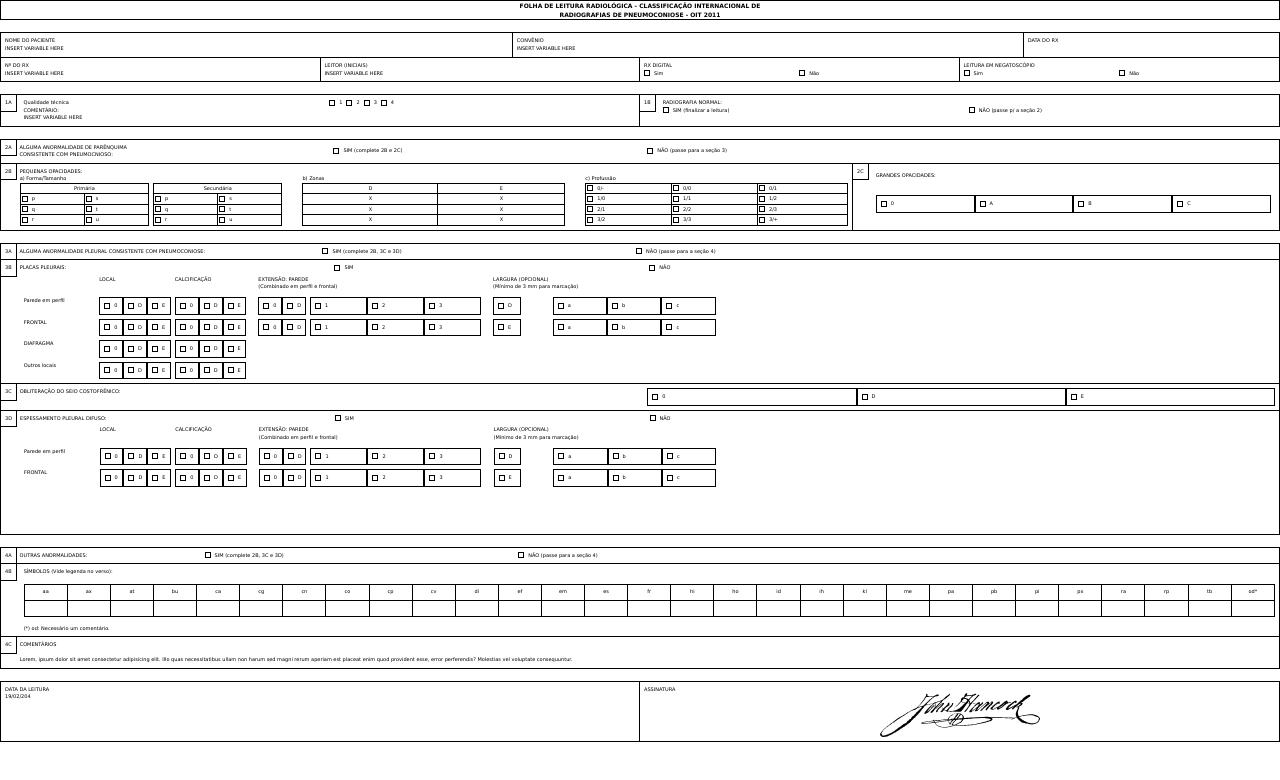
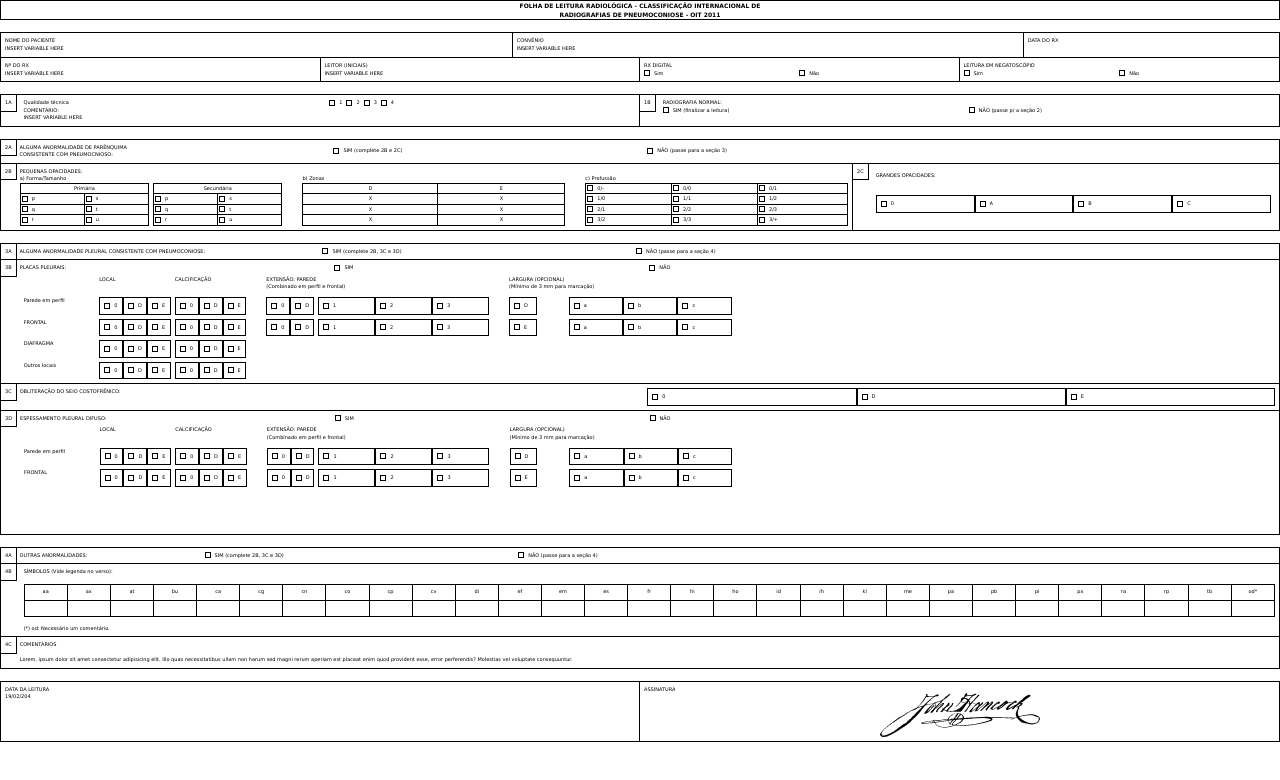
Before and after one commit to lucasdev2001/html-factory, a website built with Vite: page index.html in a window 1280 px wide. Built offline with nearby package versions, Linux system fonts and the light colour scheme.

Commit message:
changed gaps

```diff
--- a/index.html
+++ b/index.html
@@ -448,7 +448,7 @@
             </div>
           </div>
           <div class="p-1 flex">
-            <div class="grid grid-cols-3 gap-3">
+            <div class="grid grid-cols-3 gap-5">
               <!-- first -->
               <div class="grid grid-cols-3 grid-rows-5 gap-1">
                 <div></div>
@@ -819,7 +819,7 @@
             </div>
           </div>
           <div class="p-1 flex">
-            <div class="grid grid-cols-3 gap-3">
+            <div class="grid grid-cols-3 gap-5">
               <!-- first -->
               <div class="grid grid-cols-3 grid-rows-5 gap-1">
                 <div></div>
```
